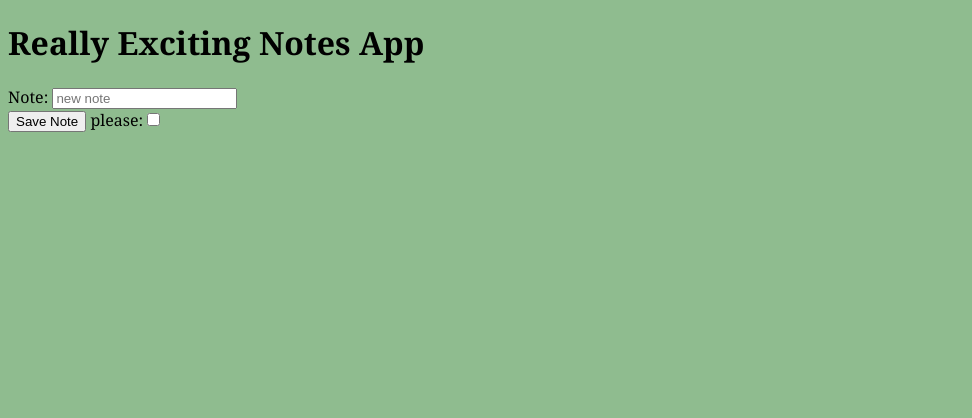
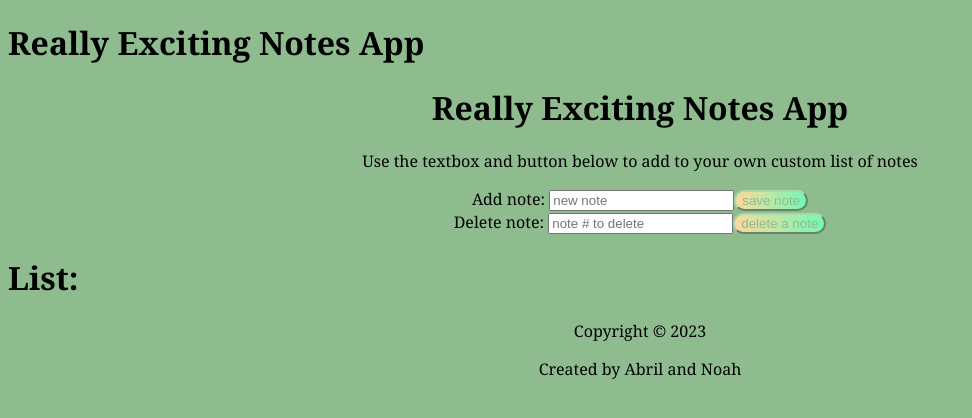
Before and after one commit to noah-bonnema/project1, an Angular app: page / in a window 1280 px wide. Shown: the top 418 px of the page, without its empty margins (0-972 px from the left). Built offline with nearby package versions, Linux system fonts and the light colour scheme.

Commit message:
fixed hopefully

```diff
--- a/src/app/app.component.html
+++ b/src/app/app.component.html
@@ -1,16 +1,11 @@
 <div>
   <h1>{{ title }}</h1>
-  <form (ngSubmit)="onSubmit()">
-    <div>
-      <label for="text"> Note: </label>
-      <input
-        type="text"
-        name="text"
-        placeholder="new note"
-      />
-    </div>
-    <input type="submit" value="Save Note" />
-    <label for="checkbox"> please:</label>
-  <input type="checkbox" />
-  </form>
+  <app-header >
+  </app-header>
+
+  <app-note>
+
+  </app-note>
+  <app-footer></app-footer>
+
 </div>
```
